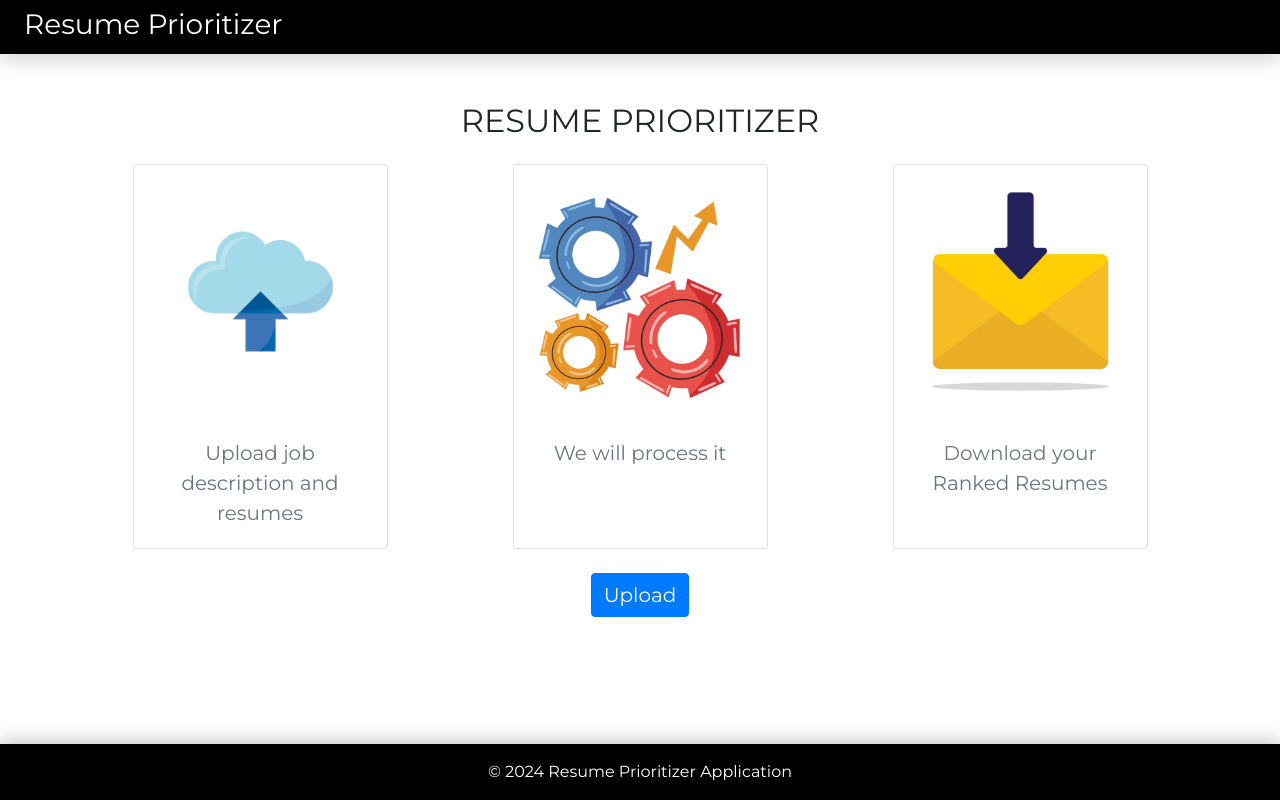
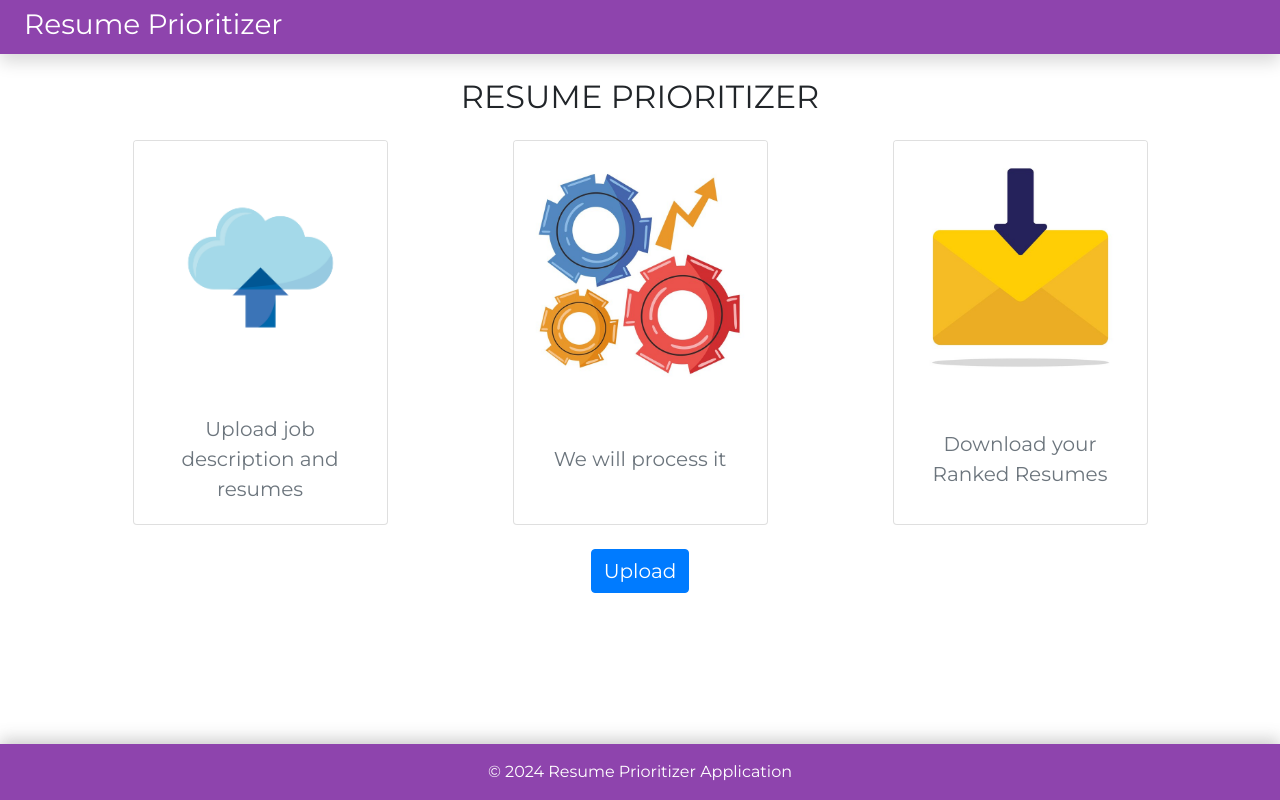
Before and after one commit to harsha123e/resume-prioritizer, a Django app: page / in a window 1280 px wide. Run offline with Django 5.2, Linux system fonts and the light colour scheme; some libraries are stand-ins or nearby versions.

Commit message:
Update footer to stick to bottom and center paragraphs in card

```diff
--- a/resume_parser/static/css/styles.css
+++ b/resume_parser/static/css/styles.css
@@ -33,8 +33,8 @@
 
 header,
 footer {
-  /* background-color: #9b59b6; Adjust the header and footer background color */
-  background-color: black;
+  background-color: #8e44ad; /* Adjust the header and footer background color */
+  /* background-color: black; */
 }
 
 .header-title {
@@ -51,10 +51,6 @@ main {
   flex: 1;
 }
 
-footer {
-  flex-shrink: 0;
-}
-
 .footer-shadow {
   box-shadow: 0 -5px 15px rgba(93, 92, 92, 0.3); /* Shadow for the top of the footer */
 }
--- a/resume_parser/templates/index.html
+++ b/resume_parser/templates/index.html
@@ -35,7 +35,7 @@
       <h1 class="ml-4 mb-1 header-title">Resume Prioritizer</h1>
     </header>
 
-    <main class="py-5">
+    <main class="py-4">
       <div class="container">
         <h2 class="text-center mb-4">RESUME PRIORITIZER</h2>
 
@@ -47,7 +47,9 @@
                 class="card-img-top"
                 alt="Upload"
               />
-              <div class="card-body d-flex flex-column">
+              <div
+                class="card-body d-flex flex-column justify-content-center align-items-center"
+              >
                 <p class="card-text">Upload job description and resumes</p>
               </div>
             </div>
@@ -60,7 +62,9 @@
                 class="card-img-top"
                 alt="Process"
               />
-              <div class="card-body d-flex flex-column">
+              <div
+                class="card-body d-flex flex-column justify-content-center align-items-center"
+              >
                 <p class="card-text">We will process it</p>
               </div>
             </div>
@@ -73,7 +77,9 @@
                 class="card-img-top"
                 alt="Download"
               />
-              <div class="card-body d-flex flex-column">
+              <div
+                class="card-body d-flex flex-column justify-content-center align-items-center"
+              >
                 <p class="card-text">Download your Ranked Resumes</p>
               </div>
             </div>
@@ -82,7 +88,7 @@
 
         <div class="text-center">
           <button
-            class="btn btn-primary mt-auto  upload-button"
+            class="btn btn-primary mt-auto upload-button"
             data-toggle="modal"
             data-target="#uploadModal"
           >
```
